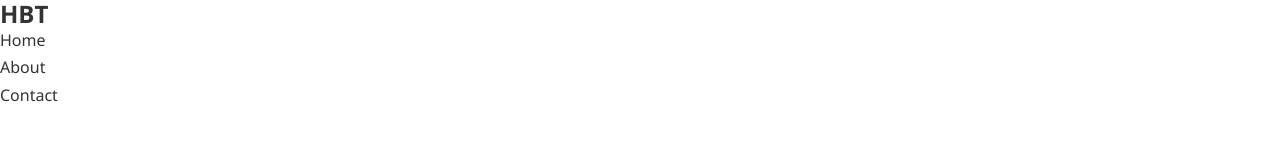
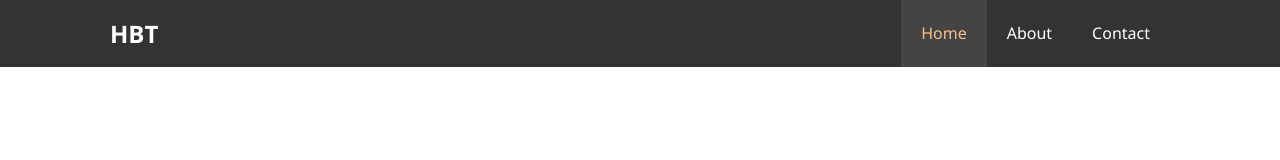
Before and after one commit to leo-hailey/hotel-website, a plain HTML site: page index.html in a window 1280 px wide. Drawn offline with Linux system fonts and the light colour scheme.

Commit message:
more css

```diff
--- a/CSS/style.css
+++ b/CSS/style.css
@@ -15,3 +15,53 @@ a{
     color: #333;
     text-decoration: none;
 }
+
+h1, h2, h3 {
+    padding-bottom: 20px;
+}
+
+p {
+    margin: 10px 0;
+}
+/* Utility Classes */
+.container {
+    margin: auto;
+    max-width: 1100px;
+    overflow: auto;
+    padding: 0 20px;
+
+}
+/* navbar */
+
+#navbar {
+    background: #333;
+    color: #fff;
+    overflow:auto;
+}
+ #navbar a {
+    color: #fff;
+ }
+
+ #navbar h1 {
+    float: left;
+    padding-top: 20px;
+ }
+ #navbar ul {
+    list-style: none;
+    float: right;
+ }
+
+ #navbar ul li {
+    float: left;
+ }
+
+#navbar ul li a{
+    display:block;
+    padding: 20px;
+}
+
+#navbar ul li a:hover,
+#navbar ul li a.current{
+    background: #444;
+    color: #f7c08a;
+}
--- a/index.html
+++ b/index.html
@@ -12,12 +12,14 @@
 <body>
     <header>
         <nav id="navbar">
-            <h1 class="logo"><a href="index.html">HBT</a></h1>
-            <ul>
-                <li><a href="index.html">Home</a></li>
-                <li><a href="about.html">About</a></li>
-                <li><a href="contact.html">Contact</a></li>
-            </ul>
+            <div class="container">
+                <h1 class="logo"><a href="index.html">HBT</a></h1>
+                <ul>
+                    <li><a class="current" href="index.html">Home</a></li>
+                    <li><a href="about.html">About</a></li>
+                    <li><a href="contact.html">Contact</a></li>
+                </ul>
+            </div>
         </nav>
     </header>
 </body>
```
